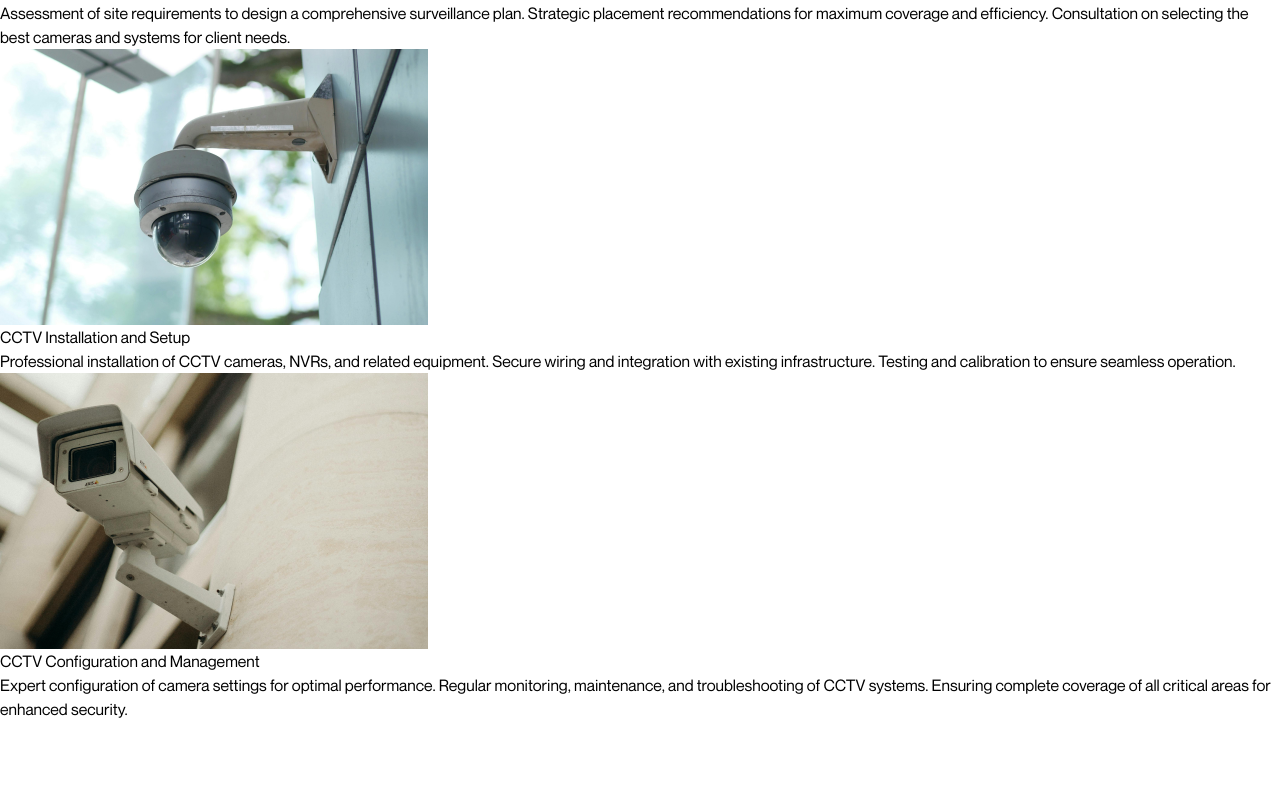
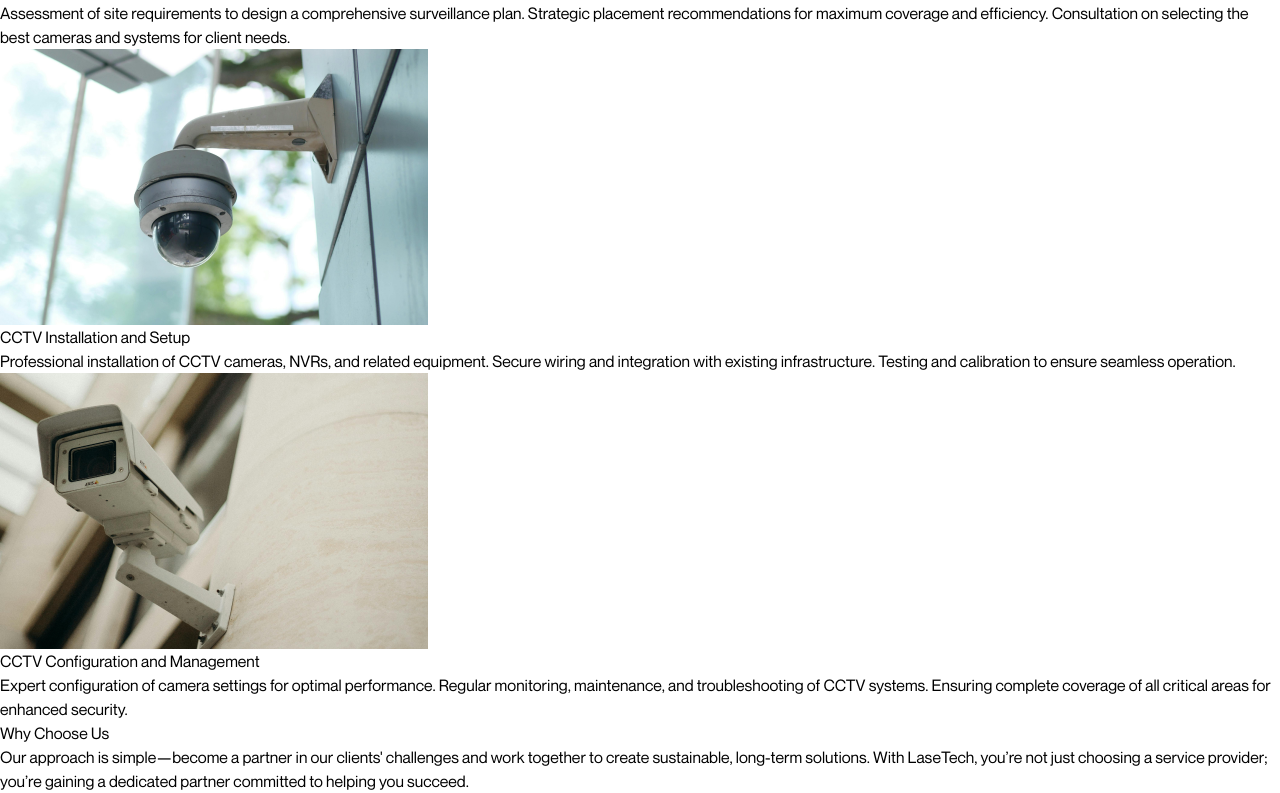
Before and after one commit to love-to-code108/LaseTek, a React (Vite) app: page / in a window 1280 px wide. Shown: the part 3237-4030 px from the top of the page. Before the commit the page ends 3958 px from the top, so only its background shows below. Built offline with nearby package versions, Linux system fonts and the light colour scheme.

Commit message:
working on the why choose us cards section

```diff
--- a/src/App.jsx
+++ b/src/App.jsx
@@ -16,7 +16,7 @@ function App() {
   return (
     // THE MAIN GREY PAGE THE LOWEST LEVEL
     // ==MAIN 1==
-    <div className="main-1 bg-gray-600 w-[100%] flex justify-center items-center z-0">
+    <div className="main-1 bg-[#f3f3f3] w-[100%] flex justify-center items-center z-0">
       {/* ==MAIN 2==  */}
       <div className="main-2 bg-white z-10 w-[100vw] max-w-[1716px]">
 
@@ -272,11 +272,28 @@ Ensuring complete coverage of all critical areas for enhanced security.
 
 
         {/* WHY CHOOSE US */}
-        <div>
+        <div className="flex flex-col py-20 px-20 relative ">
+
           {/* WHY CHOOSE US WRITING SUPER BOX */}
+          <div className="w-[45rem]">
+
+            {/* HEADING */}
+            <h1 className=" text-5xl font-bold mb-2">Why <span className=" text-[#383DAD]">Choose Us</span></h1>
+
+            {/* TEXT */}
+            <p className="text-xl">Our approach is simple—become a partner in our clients' challenges and work together to create sustainable, long-term solutions. With LaseTech, you’re not just choosing a service provider; you’re gaining a dedicated partner committed to helping you succeed.</p>
+
+          </div>
+
+
 
           {/* WHY CHOOSE US SECTION GRID FOR CARDS */}
+
         </div>
+
+
+
+
 
         {/* CONTACT US */}
         <div>{/* CONTACT US HEADING */}</div>
```
Also changed, not shown: src/components/WhyChooseUsCard.jsx (added, +8 -0 lines).
